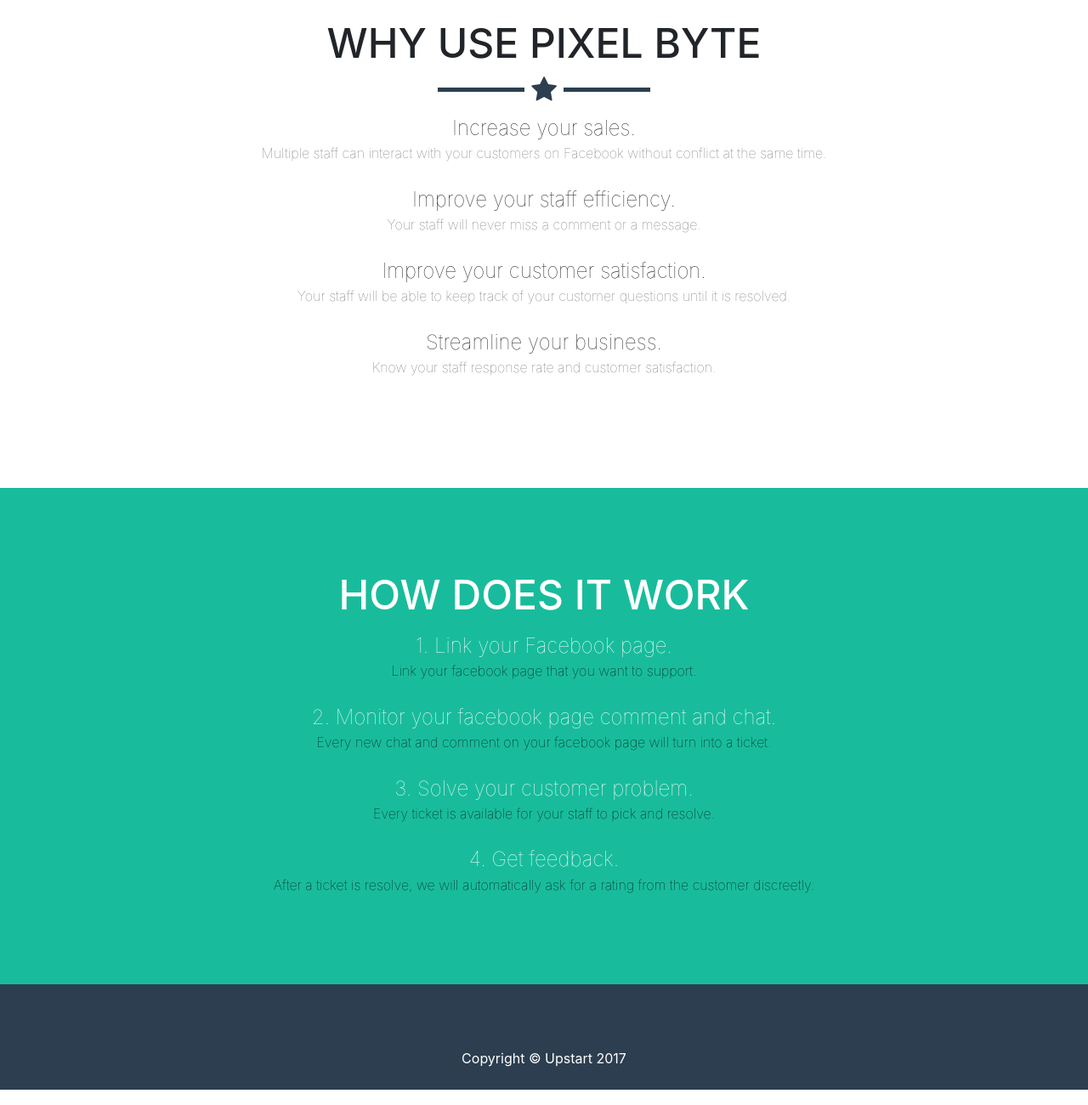
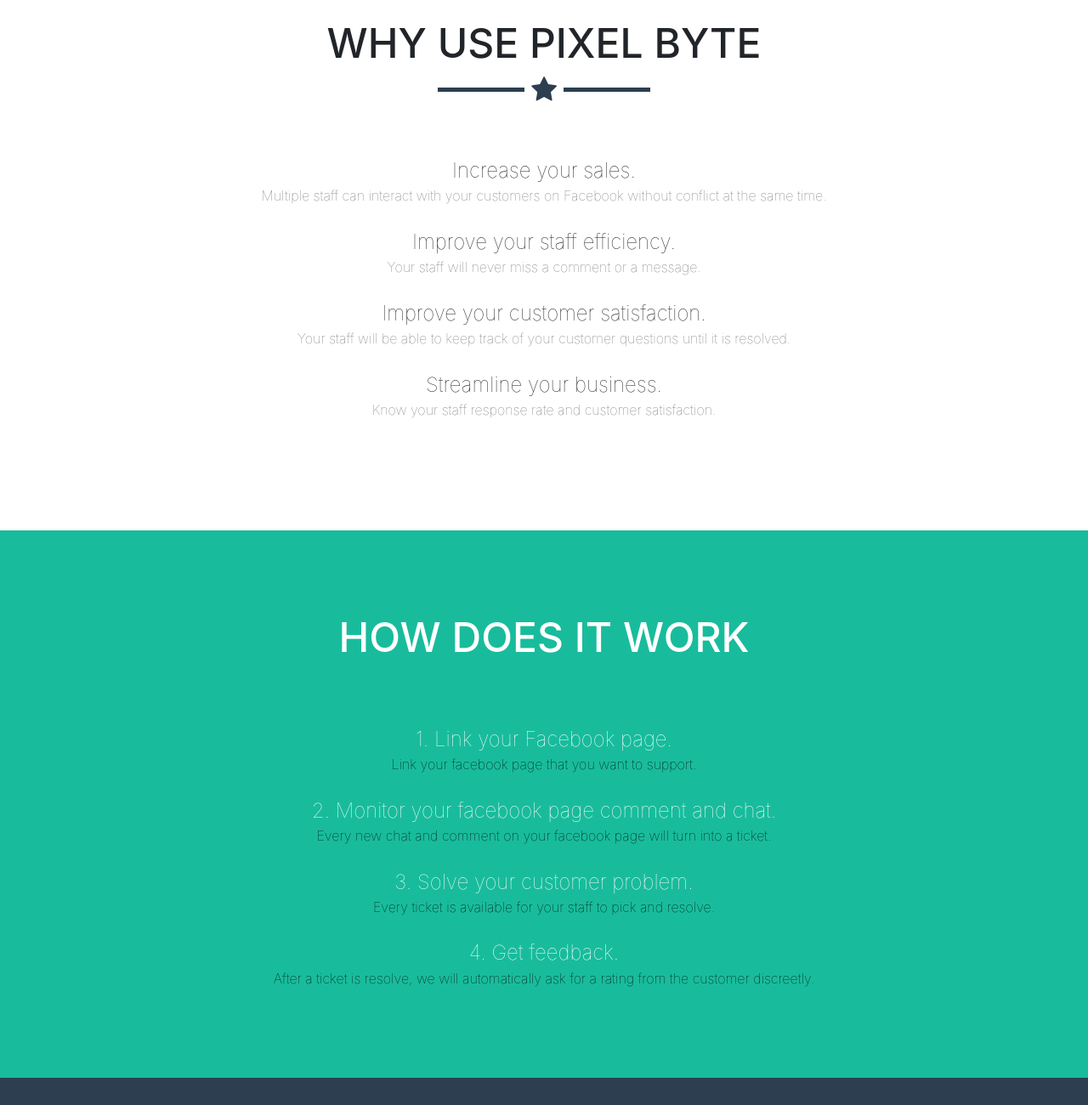
Before and after one commit to valehelle/landing_support, a website with bundled scripts: page index.html in a window 1280 px wide. Shown: the part 900-2200 px from the top of the page at 85% size. Built offline with nearby package versions, Linux system fonts and the light colour scheme.

Commit message:
change margin

```diff
--- a/index.html
+++ b/index.html
@@ -68,7 +68,7 @@
 		  <div class="container">
 			<h2 class="text-center">Why use Pixel Byte</h2>
 			<hr class="star-primary">
-			<div class="row">
+			<div class="row" style = "margin-top:80px;">
 			  <div class="col-sm-12 " >
 				<h4 class="text-center" style = "text-transform: none; font-weight: 100;">Increase your sales.</h4>
 				<h6 class="text-center" style = "text-transform: none; color:#676767; font-weight: 100; ">Multiple staff can interact with your customers on Facebook without conflict at the same time.</h6>
@@ -93,7 +93,7 @@
 		<section id="portfolio" class = "success">
 		  <div class="container">
 			<h2 class="text-center">How does it work</h2>
-			<div class="row" style = "margin-top:20px;">
+			<div class="row" style = "margin-top:80px;">
 			  <div class="col-sm-12 " >
 				<h4 class="text-center" style = "text-transform: none; font-weight: 100;">1. Link your Facebook page.</h4>
 				<h6 class="text-center" style = "text-transform: none; color:black; font-weight: 100; ">Link your facebook page that you want to support.</h6>
```
